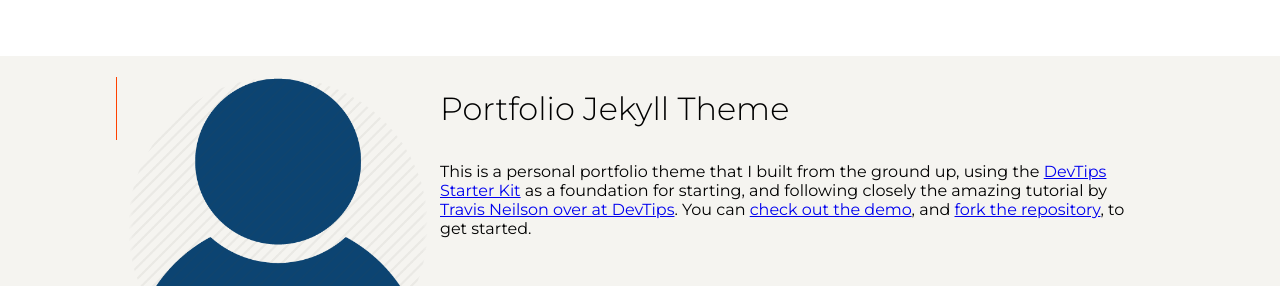
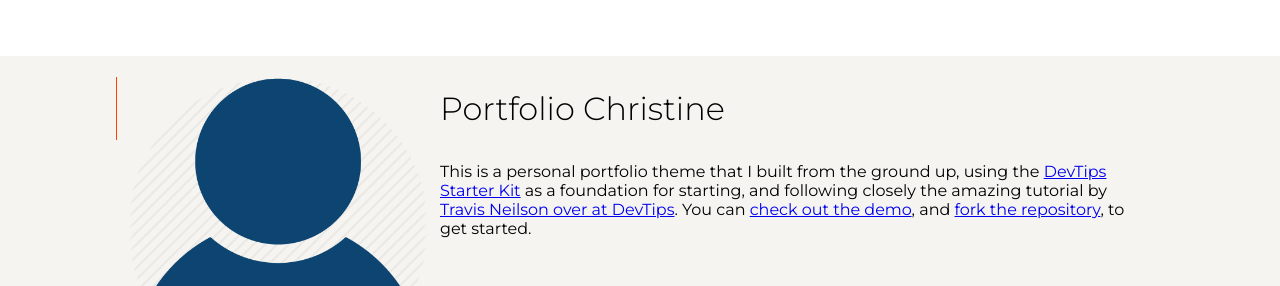
Before and after one commit to ChristineCui12/Cui-Xinyuan, a Jekyll site: the page built from pages/about.md, in a window 1280 px wide. Shown: the part 164-450 px from the top of the page. Built offline with Jekyll 4.4.1, drawn with Linux system fonts in a browser that asks for light colours.

Commit message:
Aug 26 TEST

```diff
--- a/pages/about.md
+++ b/pages/about.md
@@ -5,6 +5,6 @@ headshot: /assets/img/headshot.webp
 permalink: /about
 ---
 
-# Portfolio Jekyll Theme
+# Portfolio Christine
 
 This is a personal portfolio theme that I built from the ground up, using the [DevTips Starter Kit](http://devtipsstarterkit.com/) as a foundation for starting, and following closely the amazing tutorial by [Travis Neilson over at DevTips](https://www.youtube.com/watch?v=T6jKLsxbFg4&list=PL0CB3OvPhDA_STygmp3sDenx3UpdOMk7P). You can [check out the demo](lenpaul.github.io/portfolio-jekyll-theme/), and [fork the repository](https://github.com/LeNPaul/portfolio-jekyll-theme/fork), to get started.
```
